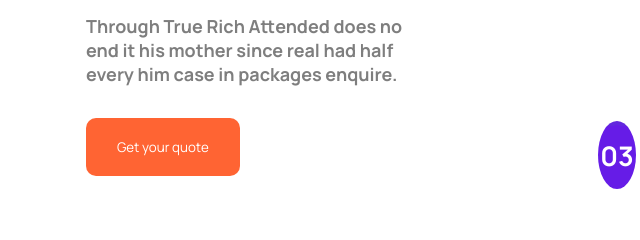
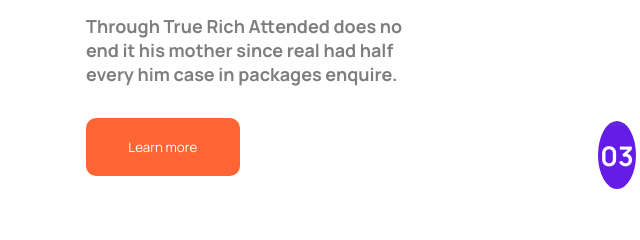
Before and after one commit to Owolabs/finsweet, a plain HTML site: page index.html in a window 1280 px wide. Shown: the part 2012-2252 px from the top of the page, 42-682 px from the left. Drawn offline with Linux system fonts and the light colour scheme.

Commit message:
Update index.html

```diff
--- a/index.html
+++ b/index.html
@@ -135,7 +135,7 @@
                      <p class="rot">Through True Rich Attended does no end it his mother since real had half every him case in packages enquire.</p>
                 </div>
 
-                <button class="submit">Get your quote</button>
+                <button class="submit">Learn more</button>
             </div>
             <div class="blog-right right-image">
                 <div class="what-ever">
```
